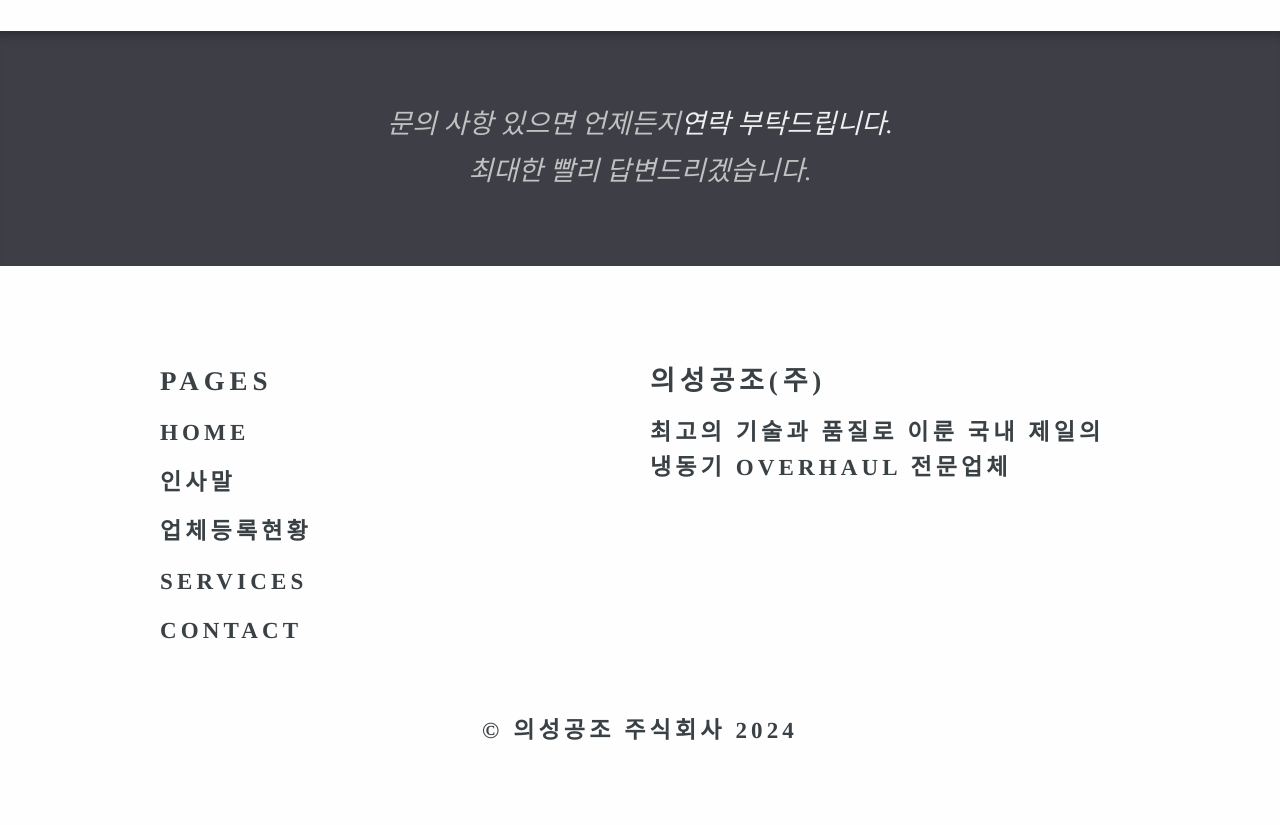
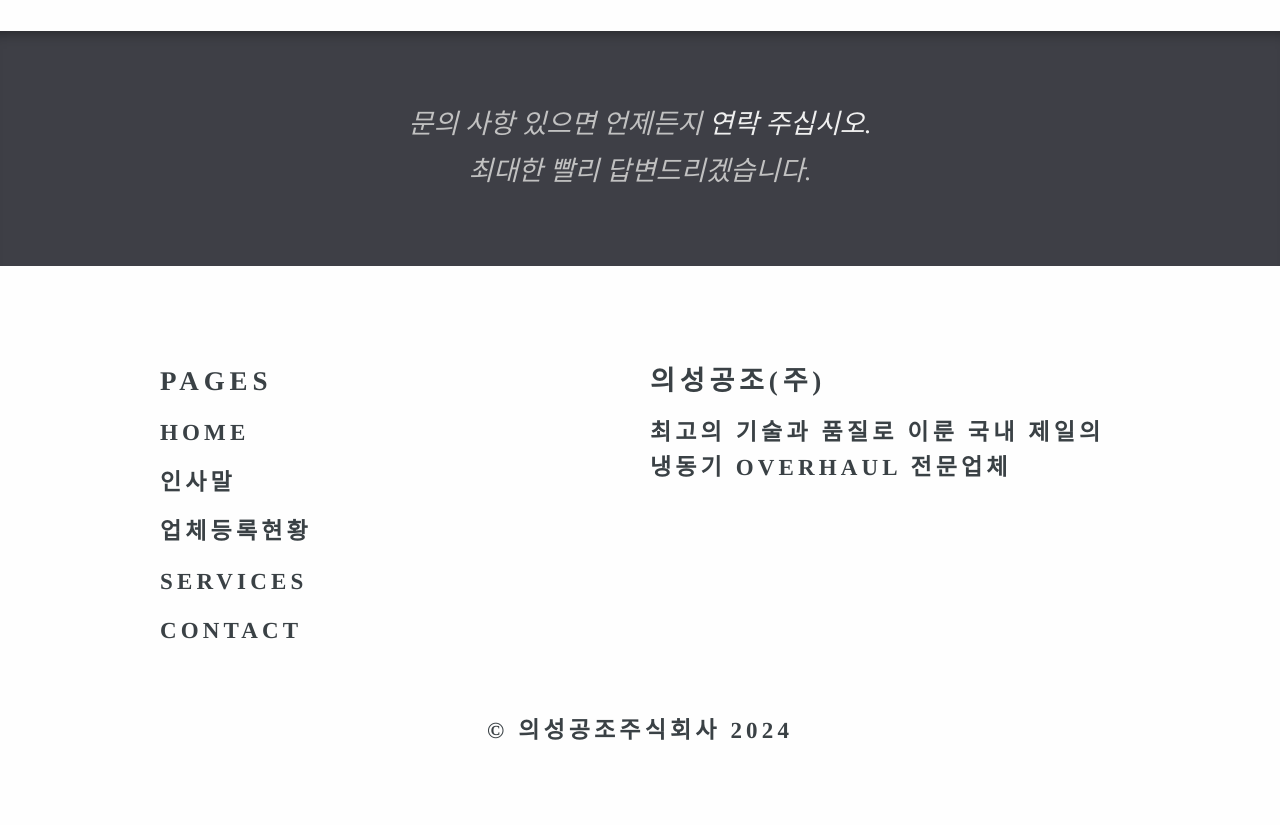
Before and after one commit to sangjoon6099/sangjoon6099.github.io, a Jekyll site: the page built from index.html, in a window 1280 px wide. Shown: the part 969-1794 px from the top of the page. Built offline with Jekyll 4.4.1, drawn with Linux system fonts in a browser that asks for light colours; some web fonts are replaced; the list of posts is cut into pages by our own code.

Commit message:
Update default.html

```diff
--- a/_layouts/default.html
+++ b/_layouts/default.html
@@ -46,7 +46,7 @@
 		{% elsif page.call_to_action == 'Contact' %}
 			<section class="quote-section">
 				<p class="container editable" style="font-size:90%">
-					문의 사항 있으면 언제든지<a href="{{ site.baseurl }}/contact/">연락 부탁드립니다.</a><br>
+					문의 사항 있으면 언제든지<a href="{{ site.baseurl }}/contact/"> 연락 주십시오.</a><br>
 					최대한 빨리 답변드리겠습니다.</p>
 			</section>
 		{% endif %}
@@ -81,7 +81,7 @@
 
 			<div class="legal-line" style="text-align:center">
 				<h4 class="container">
-					&copy;  의성공조 주식회사 {{ site.time | date: '%Y' }}
+					&copy;  의성공조주식회사 {{ site.time | date: '%Y' }}
 				</h4>
 			</div>
 		</footer>
```
